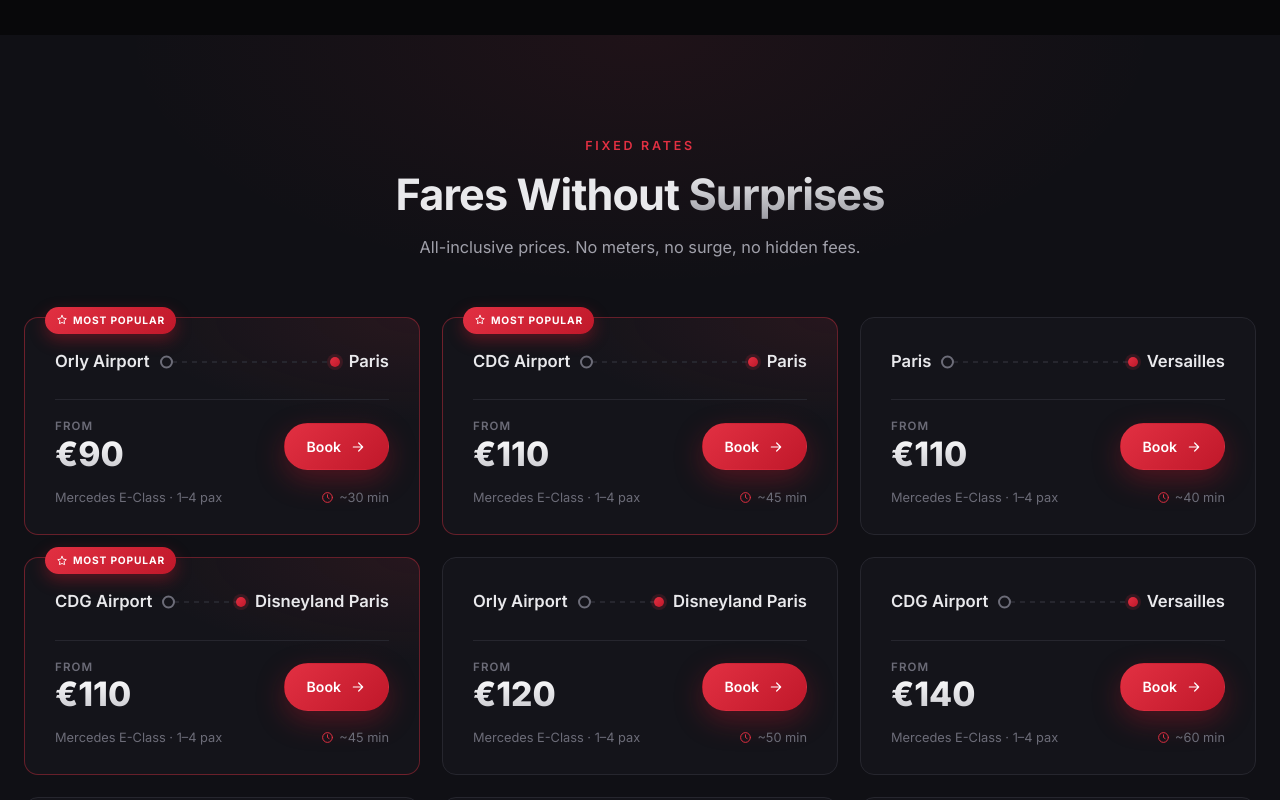
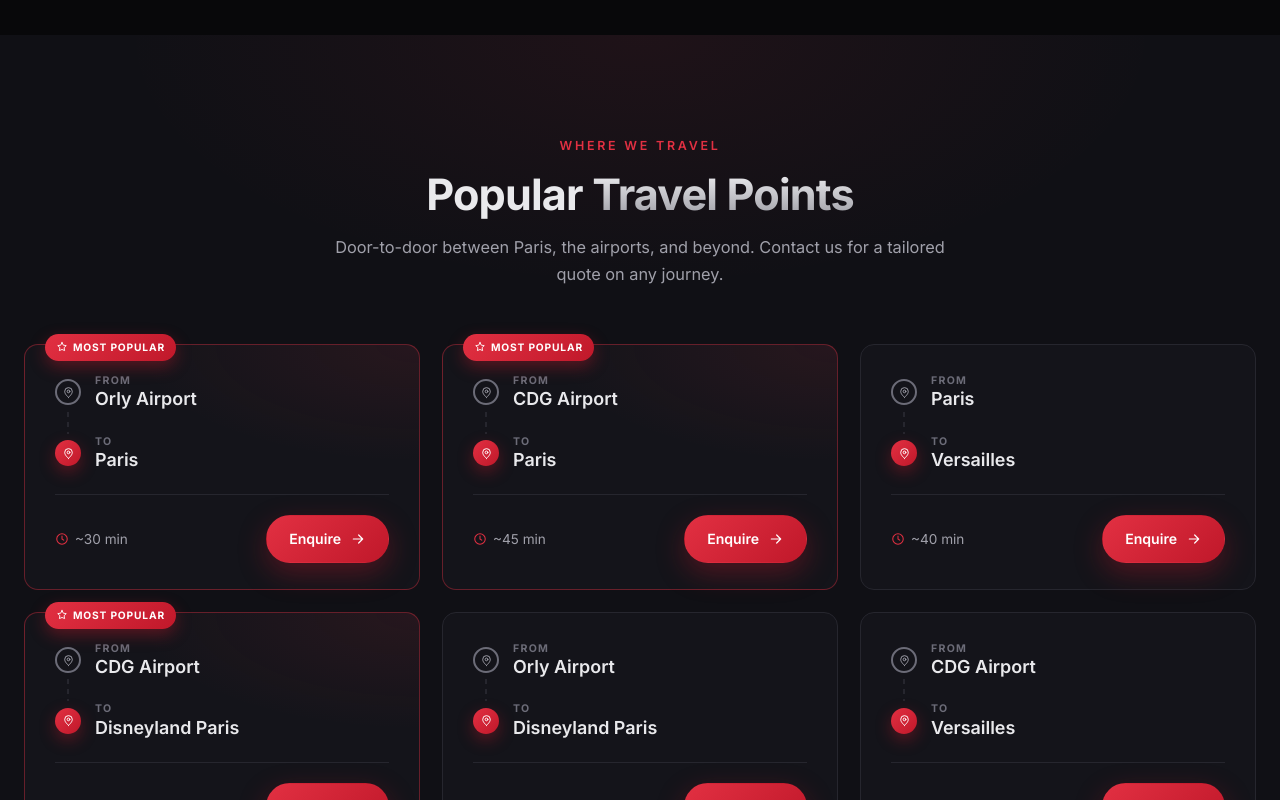
Before and after one commit to Haider-Ali-RoR/wheels786, a React (Vite) app: page / in a window 1280 px wide. Shown: the part 1800-2600 px from the top of the page. Built offline with nearby package versions, Linux system fonts and the light colour scheme.

Commit message:
Removed fares
Signed-off-by: Haider-Ali-RoR <haider.ali@devhouse.co>

```diff
--- a/src/components/Fleet.tsx
+++ b/src/components/Fleet.tsx
@@ -1,7 +1,7 @@
 import { useEffect, useState } from "react";
 import { createPortal } from "react-dom";
 import { Icon } from "./Icons";
-import { fleet, fleetModalRoutes } from "../data/content";
+import { fleet } from "../data/content";
 import eclass from "../assets/mercedes-front.jpeg";
 import vclass from "../assets/vclass.jpeg";
 import sclass from "../assets/sclass.jpeg";
@@ -9,8 +9,6 @@ import sclass from "../assets/sclass.jpeg";
 const images: Record<string, string> = { eclass, vclass, sclass };
 
 type Vehicle = (typeof fleet)[number];
-
-const round5 = (n: number) => Math.round(n / 5) * 5;
 
 export default function Fleet() {
   const [active, setActive] = useState<Vehicle | null>(null);
@@ -67,7 +65,7 @@ export default function Fleet() {
                   </span>
                 </div>
                 <span className="fleet-card__rates">
-                  Click to view full rates <Icon name="arrow" size={16} />
+                  View class details <Icon name="arrow" size={16} />
                 </span>
               </div>
             </button>
@@ -83,7 +81,6 @@ export default function Fleet() {
 }
 
 function FleetModal({ vehicle, onClose }: { vehicle: Vehicle; onClose: () => void }) {
-  const mult = vehicle.rateMultiplier;
   // Render at document.body so the fixed overlay escapes any ancestor
   // stacking/transform context and always covers the full viewport.
   return createPortal(
@@ -111,31 +108,33 @@ function FleetModal({ vehicle, onClose }: { vehicle: Vehicle; onClose: () => voi
 
         <div className="modal__rates">
           <div className="modal__rates-head">
-            <h4>Fixed Rates</h4>
-            <span className="modal__rates-note">All-inclusive</span>
+            <h4>Class Highlights</h4>
+            <span className="modal__rates-note">{vehicle.tier}</span>
           </div>
 
-          <ul className="rate-list">
-            {fleetModalRoutes.map((r) => (
-              <li key={`${r.from}-${r.to}`}>
-                <span className="rate-list__route">
-                  {r.from} <span className="rate-list__arrow">→</span> {r.to}
-                </span>
-                <span className="rate-list__price">€{round5(r.base * mult)}</span>
+          <ul className="spec-list">
+            {vehicle.features.map((f) => (
+              <li key={f}>
+                <Icon name="check" size={16} /> {f}
               </li>
             ))}
           </ul>
 
-          <div className="rate-hourly">
-            <div>
-              <span className="rate-hourly__label">Hourly Hire</span>
-              <span className="rate-hourly__sub">As directed · min. 3 hours</span>
+          <div className="modal__specs-grid">
+            <div className="modal__specs-item">
+              <Icon name="users" size={18} />
+              <span className="modal__specs-val">{vehicle.seats}</span>
+              <span className="modal__specs-key">Passengers</span>
             </div>
-            <span className="rate-hourly__price">€{vehicle.hourly}/hr</span>
+            <div className="modal__specs-item">
+              <Icon name="luggage" size={18} />
+              <span className="modal__specs-val">{vehicle.luggage}</span>
+              <span className="modal__specs-key">Luggage</span>
+            </div>
           </div>
 
           <a href="#contact" className="btn btn--primary modal__cta" onClick={onClose}>
-            Book This Vehicle <Icon name="arrow" size={17} />
+            Enquire About This Class <Icon name="arrow" size={17} />
           </a>
         </div>
       </div>
--- a/src/components/Routes.tsx
+++ b/src/components/Routes.tsx
@@ -1,17 +1,18 @@
 import { Icon } from "./Icons";
-import { routes, routeVehicleNote } from "../data/content";
+import { routes } from "../data/content";
 
 export default function Routes() {
   return (
     <section id="pricing" className="section section--alt routes">
       <div className="container">
         <div className="section-head reveal">
-          <span className="eyebrow">Fixed Rates</span>
+          <span className="eyebrow">Where We Travel</span>
           <h2 className="section-title">
-            Fares Without <span className="text-silver">Surprises</span>
+            Popular <span className="text-silver">Travel Points</span>
           </h2>
           <p className="section-sub">
-            All-inclusive prices. No meters, no surge, no hidden fees.
+            Door-to-door between Paris, the airports, and beyond. Contact us for
+            a tailored quote on any journey.
           </p>
         </div>
 
@@ -27,35 +28,45 @@ export default function Routes() {
                 </span>
               )}
 
-              <div className="route-card__journey">
-                <span className="route-card__city">{r.from}</span>
-                <span className="route-card__connector" />
-                <span className="route-card__city">{r.to}</span>
+              <div className="route-card__route">
+                <div className="route-card__stop">
+                  <span className="route-card__dot route-card__dot--from">
+                    <Icon name="pin" size={13} />
+                  </span>
+                  <div className="route-card__place">
+                    <span className="route-card__label">From</span>
+                    <span className="route-card__city">{r.from}</span>
+                  </div>
+                </div>
+
+                <span className="route-card__line" />
+
+                <div className="route-card__stop">
+                  <span className="route-card__dot route-card__dot--to">
+                    <Icon name="pin" size={13} />
+                  </span>
+                  <div className="route-card__place">
+                    <span className="route-card__label">To</span>
+                    <span className="route-card__city">{r.to}</span>
+                  </div>
+                </div>
               </div>
 
               <div className="route-card__foot">
-                <div className="route-card__pricewrap">
-                  <span className="route-card__from">From</span>
-                  <span className="route-card__price">€{r.price}</span>
-                </div>
+                <span className="route-card__time">
+                  <Icon name="clock" size={14} /> {r.duration}
+                </span>
                 <a href="#contact" className="btn btn--primary route-card__btn">
-                  Book <Icon name="arrow" size={16} />
+                  Enquire <Icon name="arrow" size={16} />
                 </a>
-              </div>
-
-              <div className="route-card__note">
-                <span>{routeVehicleNote}</span>
-                <span className="route-card__time">
-                  <Icon name="clock" size={13} /> {r.duration}
-                </span>
               </div>
             </article>
           ))}
         </div>
 
         <p className="routes__note reveal">
-          Prices include all tolls, parking, and meet &amp; greet. Van (up to 7
-          pax) and S-Class available at higher rates.{" "}
+          Every transfer is door-to-door with tolls, parking, and meet &amp;
+          greet included. Van (up to 7 pax) and S-Class also available.{" "}
           <a href="#fleet">View all vehicles →</a>
         </p>
       </div>
--- a/src/data/content.ts
+++ b/src/data/content.ts
@@ -113,15 +113,6 @@ export const fleet = [
   },
 ];
 
-/** Curated routes shown inside the fleet "Fixed Rates" modal (base E-Class €). */
-export const fleetModalRoutes = [
-  { from: "Paris", to: "CDG Airport", base: 110 },
-  { from: "Paris", to: "Orly Airport", base: 90 },
-  { from: "Paris", to: "Disneyland Paris", base: 100 },
-  { from: "Paris", to: "Versailles", base: 110 },
-  { from: "CDG Airport", to: "Disneyland Paris", base: 110 },
-];
-
 /** Guarantees / why-choose-us (shown in the Why Us section). */
 export const features = [
   {
@@ -163,21 +154,18 @@ export const stats = [
   { value: "24/7", label: "Availability" },
 ];
 
-/** Popular fixed-price routes (E-Class starting prices, all-inclusive). */
+/** Popular travel points / routes shown in the "Travel Points" section. */
 export const routes = [
-  { from: "Orly Airport", to: "Paris", price: 90, duration: "~30 min", popular: true },
-  { from: "CDG Airport", to: "Paris", price: 110, duration: "~45 min", popular: true },
-  { from: "Paris", to: "Versailles", price: 110, duration: "~40 min", popular: false },
-  { from: "CDG Airport", to: "Disneyland Paris", price: 110, duration: "~45 min", popular: true },
-  { from: "Orly Airport", to: "Disneyland Paris", price: 120, duration: "~50 min", popular: false },
-  { from: "CDG Airport", to: "Versailles", price: 140, duration: "~60 min", popular: false },
-  { from: "Beauvais Airport", to: "Paris", price: 170, duration: "~1h15", popular: false },
-  { from: "Paris", to: "Disneyland Paris", price: 100, duration: "~45 min", popular: false },
-  { from: "Paris", to: "Reims", price: 290, duration: "~1h45", popular: false },
+  { from: "Orly Airport", to: "Paris", duration: "~30 min", popular: true },
+  { from: "CDG Airport", to: "Paris", duration: "~45 min", popular: true },
+  { from: "Paris", to: "Versailles", duration: "~40 min", popular: false },
+  { from: "CDG Airport", to: "Disneyland Paris", duration: "~45 min", popular: true },
+  { from: "Orly Airport", to: "Disneyland Paris", duration: "~50 min", popular: false },
+  { from: "CDG Airport", to: "Versailles", duration: "~60 min", popular: false },
+  { from: "Beauvais Airport", to: "Paris", duration: "~1h15", popular: false },
+  { from: "Paris", to: "Disneyland Paris", duration: "~45 min", popular: false },
+  { from: "Paris", to: "Reims", duration: "~1h45", popular: false },
 ];
-
-/** Default vehicle shown on route cards (base E-Class fare). */
-export const routeVehicleNote = "Mercedes E-Class · 1–4 pax";
 
 export const testimonials = [
   {
--- a/src/index.css
+++ b/src/index.css
@@ -658,33 +658,42 @@ h1, h2, h3, h4 {
   color: var(--red-bright);
   font-weight: 700;
 }
-.rate-list { list-style: none; display: grid; margin-bottom: 18px; }
-.rate-list li {
+.spec-list { list-style: none; display: grid; gap: 2px; margin-bottom: 20px; }
+.spec-list li {
   display: flex;
   align-items: center;
-  justify-content: space-between;
   gap: 12px;
   padding: 12px 0;
   border-bottom: 1px solid var(--line);
-  font-size: 0.92rem;
+  font-size: 0.94rem;
+  color: var(--text-dim);
 }
-.rate-list__route { color: var(--text-dim); }
-.rate-list__arrow { color: var(--red-bright); margin: 0 3px; }
-.rate-list__price { font-weight: 800; font-size: 1.05rem; white-space: nowrap; }
-.rate-hourly {
+.spec-list li svg { color: var(--red-bright); flex: none; }
+.modal__specs-grid {
+  display: grid;
+  grid-template-columns: 1fr 1fr;
+  gap: 12px;
+  margin-bottom: 22px;
+}
+.modal__specs-item {
   display: flex;
+  flex-direction: column;
   align-items: center;
-  justify-content: space-between;
-  gap: 12px;
-  background: rgba(226, 48, 66, 0.08);
-  border: 1px solid rgba(226, 48, 66, 0.25);
+  gap: 4px;
+  text-align: center;
+  background: rgba(226, 48, 66, 0.06);
+  border: 1px solid rgba(226, 48, 66, 0.22);
   border-radius: var(--radius-sm);
-  padding: 14px 16px;
-  margin-bottom: 20px;
+  padding: 16px 12px;
 }
-.rate-hourly__label { font-weight: 700; display: block; }
-.rate-hourly__sub { font-size: 0.76rem; color: var(--text-mute); }
-.rate-hourly__price { font-weight: 800; font-size: 1.15rem; color: var(--red-bright); white-space: nowrap; }
+.modal__specs-item svg { color: var(--red-bright); }
+.modal__specs-val { font-weight: 800; font-size: 1.3rem; }
+.modal__specs-key {
+  font-size: 0.72rem;
+  text-transform: uppercase;
+  letter-spacing: 0.08em;
+  color: var(--text-mute);
+}
 .modal__cta { width: 100%; justify-content: center; margin-top: auto; }
 @keyframes modalFade { from { opacity: 0; } to { opacity: 1; } }
 @keyframes modalPop {
@@ -796,47 +805,53 @@ h1, h2, h3, h4 {
   border-radius: 999px;
   box-shadow: 0 6px 16px rgba(192, 24, 42, 0.4);
 }
-.route-card__journey {
+.route-card__route {
+  display: flex;
+  flex-direction: column;
+  margin-bottom: 24px;
+}
+.route-card__stop {
   display: flex;
   align-items: center;
-  gap: 12px;
-  margin-bottom: 24px;
+  gap: 14px;
+}
+.route-card__dot {
+  flex: none;
+  width: 26px;
+  height: 26px;
+  border-radius: 50%;
+  display: grid;
+  place-items: center;
+  z-index: 1;
+}
+.route-card__dot--from {
+  border: 2px solid var(--text-mute);
+  background: var(--bg-card);
+  color: var(--text-dim);
+}
+.route-card__dot--to {
+  background: linear-gradient(135deg, var(--red-bright), var(--red));
+  color: #fff;
+  box-shadow: 0 6px 16px rgba(192, 24, 42, 0.4);
+}
+.route-card__line {
+  width: 2px;
+  height: 22px;
+  margin: 2px 0 2px 12px;
+  background: repeating-linear-gradient(180deg, var(--line) 0 5px, transparent 5px 10px);
+}
+.route-card__place { display: flex; flex-direction: column; line-height: 1.15; }
+.route-card__label {
+  font-size: 0.66rem;
+  font-weight: 700;
+  letter-spacing: 0.12em;
+  text-transform: uppercase;
+  color: var(--text-mute);
+  margin-bottom: 2px;
 }
 .route-card__city {
   font-weight: 600;
-  font-size: 1.04rem;
-  white-space: nowrap;
-}
-.route-card__connector {
-  flex: 1;
-  position: relative;
-  height: 2px;
-  min-width: 26px;
-  background: repeating-linear-gradient(90deg, var(--line) 0 5px, transparent 5px 10px);
-}
-.route-card__connector::before {
-  content: "";
-  position: absolute;
-  left: -2px;
-  top: 50%;
-  transform: translateY(-50%);
-  width: 9px;
-  height: 9px;
-  border-radius: 50%;
-  border: 2px solid var(--text-mute);
-  background: var(--bg-card);
-}
-.route-card__connector::after {
-  content: "";
-  position: absolute;
-  right: -3px;
-  top: 50%;
-  transform: translateY(-50%);
-  width: 10px;
-  height: 10px;
-  border-radius: 50%;
-  background: linear-gradient(135deg, var(--red-bright), var(--red));
-  box-shadow: 0 0 0 3px rgba(226, 48, 66, 0.15);
+  font-size: 1.12rem;
 }
 .route-card__foot {
   display: flex;
@@ -847,35 +862,14 @@ h1, h2, h3, h4 {
   padding-top: 20px;
   border-top: 1px solid var(--line);
 }
-.route-card__pricewrap { display: flex; flex-direction: column; line-height: 1.1; }
-.route-card__from {
-  font-size: 0.72rem;
-  font-weight: 600;
-  letter-spacing: 0.1em;
-  text-transform: uppercase;
-  color: var(--text-mute);
-  margin-bottom: 3px;
+.route-card__btn { padding: 11px 22px; font-size: 0.88rem; }
+.route-card__time {
+  display: inline-flex;
+  align-items: center;
+  gap: 6px;
+  font-size: 0.85rem;
+  color: var(--text-dim);
 }
-.route-card__price {
-  font-size: 2.1rem;
-  font-weight: 800;
-  background: linear-gradient(180deg, #ffffff, #c6c6cc);
-  -webkit-background-clip: text;
-  background-clip: text;
-  -webkit-text-fill-color: transparent;
-}
-.route-card__btn { padding: 11px 22px; font-size: 0.88rem; }
-.route-card__note {
-  display: flex;
-  align-items: center;
-  justify-content: space-between;
-  gap: 10px;
-  flex-wrap: wrap;
-  margin-top: 14px;
-  font-size: 0.8rem;
-  color: var(--text-mute);
-}
-.route-card__time { display: inline-flex; align-items: center; gap: 5px; }
 .route-card__time svg { color: var(--red-bright); }
 .routes__note {
   text-align: center;
```
